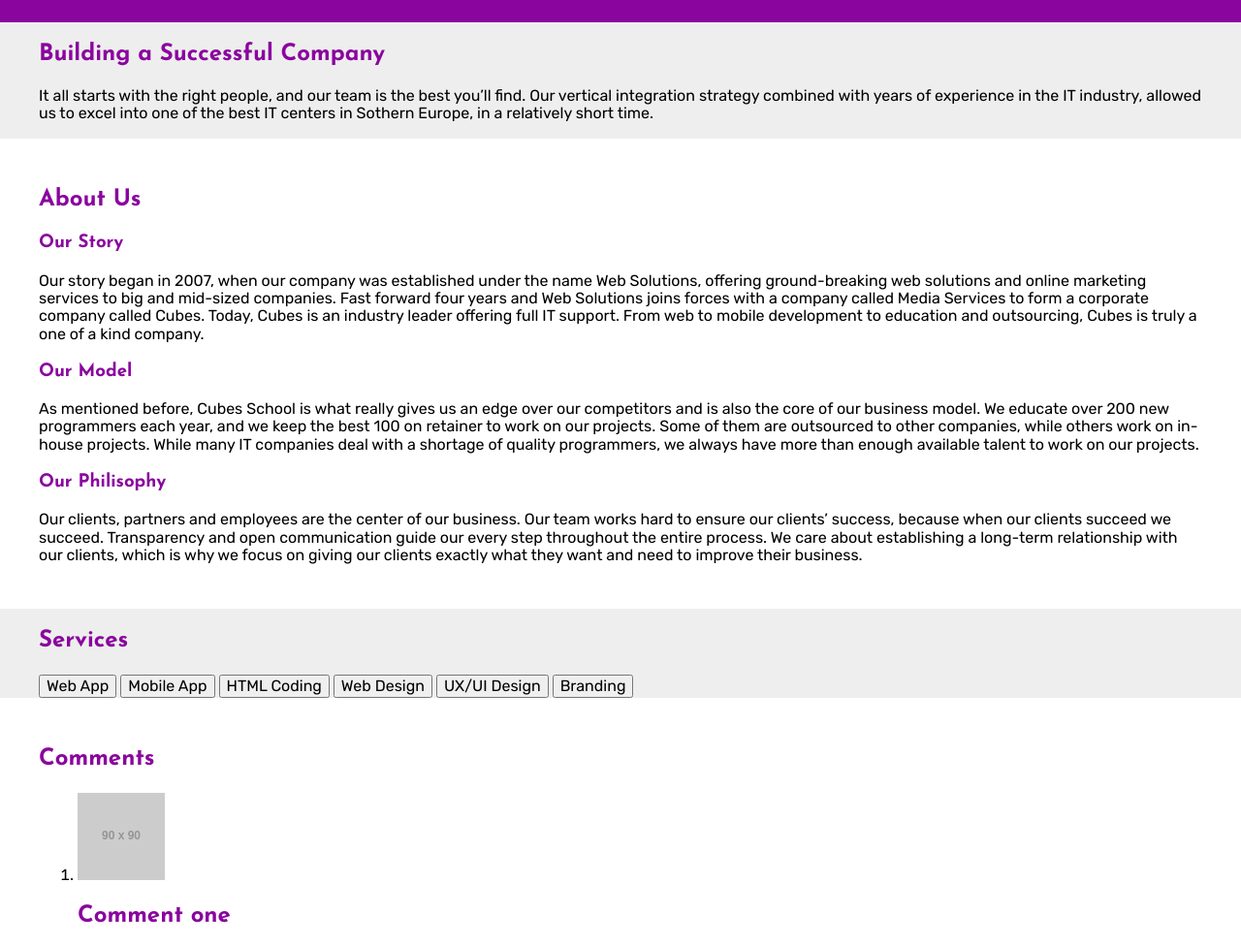
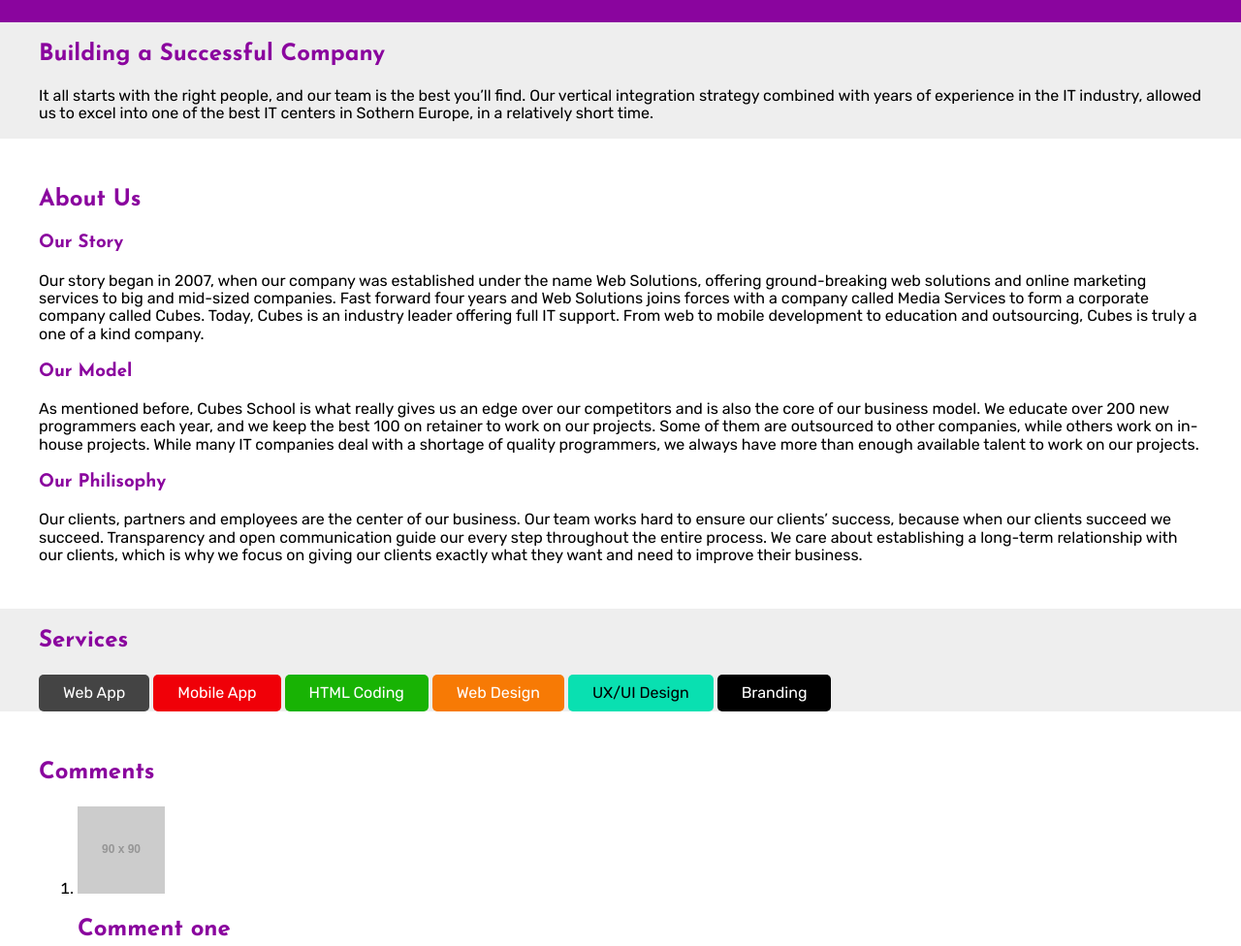
Before and after one commit to valentinacipkar/learningSass, a plain HTML site: page public_html/index.html in a window 1280 px wide. Shown: the part 97-1073 px from the top of the page at 97% size. Drawn offline with nearby package versions, Linux system fonts and the light colour scheme; files that its build step writes are made by us from their sources.

```diff
--- a/public_html/index.html
+++ b/public_html/index.html
@@ -90,12 +90,12 @@
         <section id="service" class="service-section">
             <div class="container">
                 <h2>Services</h2>
-                <button>Web App</button>
-                <button>Mobile App</button>
-                <button>HTML Coding</button>
-                <button>Web Design</button>
-                <button>UX/UI Design</button>
-                <button>Branding</button>
+                <button class="btn-default">Web App</button>
+                <button class="btn-danger">Mobile App</button>
+                <button class="btn-success">HTML Coding</button>
+                <button class="btn-warning">Web Design</button>
+                <button class="btn-info">UX/UI Design</button>
+                <button class="btn-dark">Branding</button>
             </div><!-- container -->
         </section>
 
--- /dev/null
+++ b/public_html/scss/partials/_components.scss
@@ -0,0 +1,57 @@
+
+$btn-default: $dark-gray;
+$btn-default-color:$white;
+$btn-dark-color: $black;
+
+$btn-danger: $red;
+$btn-success: $green;
+$btn-warning: $orange;
+$btn-info: $cyan;
+$btn-dark: $black;
+
+
+%btn{
+    display: inline-block;
+    padding:10px 25px;
+    border:none;
+    border-radius: 5px;
+    -moz-border-radius: 5px;
+    -webkit-border-radius: 5px;
+    -o-border-radius:5px;
+    cursor: pointer;
+}
+
+.btn-default{
+    @extend %btn;
+     background-color: $btn-default;
+     color: $btn-default-color;
+}
+
+.btn-danger{
+     @extend %btn;
+    background-color: $btn-danger;
+    color:$btn-default-color;
+}
+
+.btn-success{
+     @extend %btn;
+    background-color: $btn-success;
+    color:$btn-default-color;
+}
+
+.btn-warning{
+     @extend %btn;
+    background-color:$btn-warning;
+    color: $btn-default-color;
+}
+
+.btn-info{
+     @extend %btn;
+    background-color: $btn-info;
+    color: $btn-dark-color;
+}
+.btn-dark{
+     @extend %btn;
+    background-color: $btn-dark;
+    color: $btn-default-color;
+}
--- a/public_html/scss/theme.scss
+++ b/public_html/scss/theme.scss
@@ -1,4 +1,6 @@
 @import "partials/_variables.scss";
+@import "partials/_components.scss";
+
 @import "partials/_fonts.scss";
 @import 'partials/_reset.scss';
 @import 'partials/_base.scss';
```
Also changed, not shown: public_html/css/theme.css, 1 other file.
